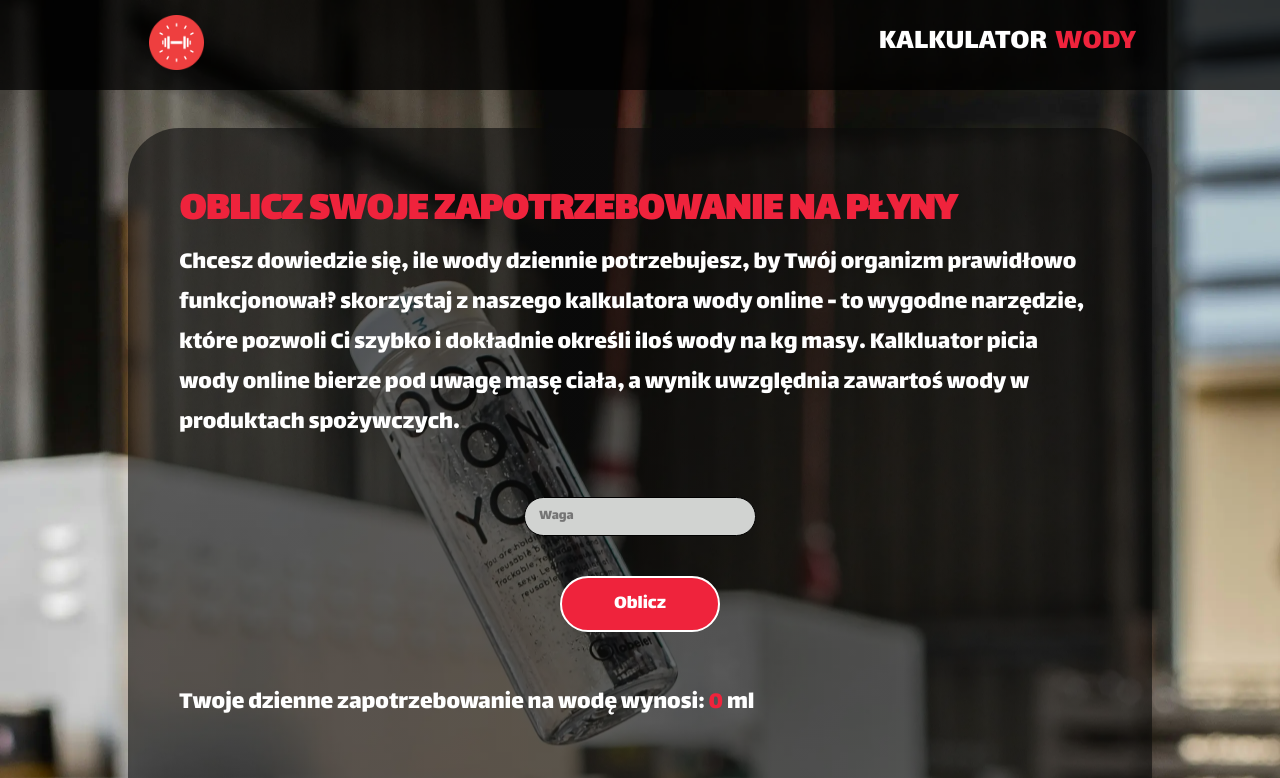
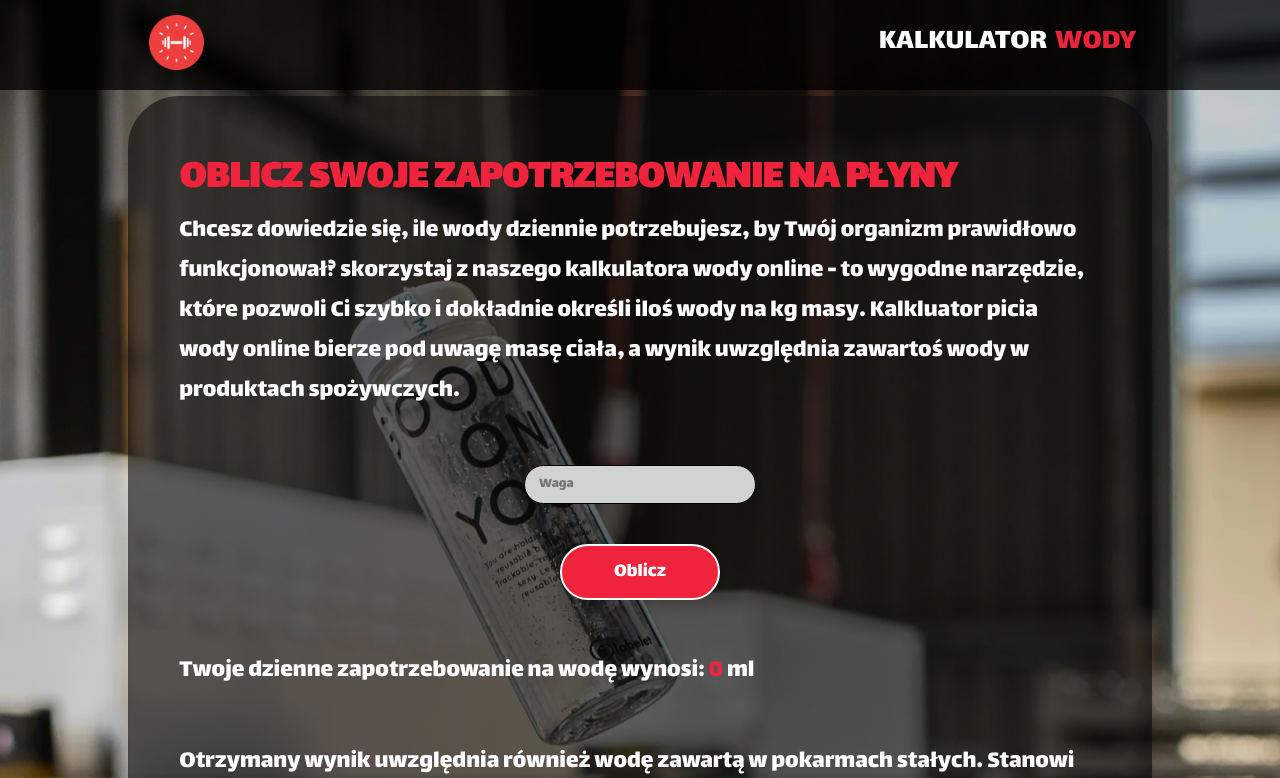
Before and after one commit to Dzejkop02/ans-gym-front, a React (Create React App) app: page /kalkulator-wody in a window 1280 px wide. Shown: the top 778 px of the page. Built offline with nearby package versions, Linux system fonts and the light colour scheme; no server answers.

Commit message:
poprawka

```diff
--- a/src/components/WaterCalculatorContent/WaterCalculatorContent.css
+++ b/src/components/WaterCalculatorContent/WaterCalculatorContent.css
@@ -6,7 +6,7 @@
 }
 
 .woda-main-1{
-    background-image: url(../../../public/zdj/globelet-reusable-uw9tZN5TJBU-unsplash.webp);
+    background-image: url('../../../public/zdj/globelet-reusable-uw9tZN5TJBU-unsplash.webp');
     background-repeat: no-repeat;
     background-size: 100%;
 
@@ -14,14 +14,14 @@
 
     height: fit-content;
     clip-path: polygon(0 0, 100% 0, 100% 95%, 93% 100%, 7% 98%, 0 95%);
-    padding-top: 5em;
+    padding-top: 12vh;
     padding-bottom: 5em;
 }
 
 .woda-main-2{
     margin-top: 1em;
 
-    background-image: url(../../../public/zdj/victor-furtuna-Ia-eZdmkS9Q-unsplash.webp);
+    background-image: url('../../../public/zdj/victor-furtuna-Ia-eZdmkS9Q-unsplash.webp');
     background-repeat: no-repeat;
     background-size: 200vw;
     background-attachment: local;
```
